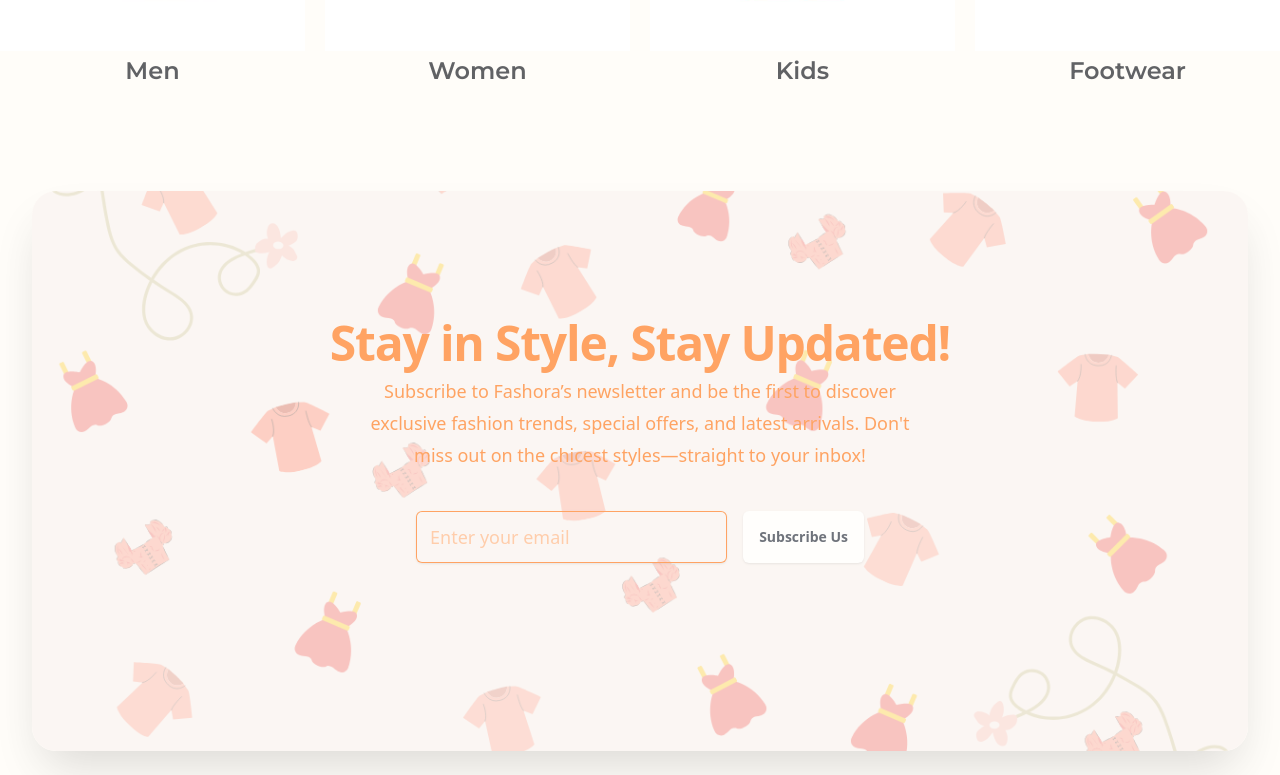
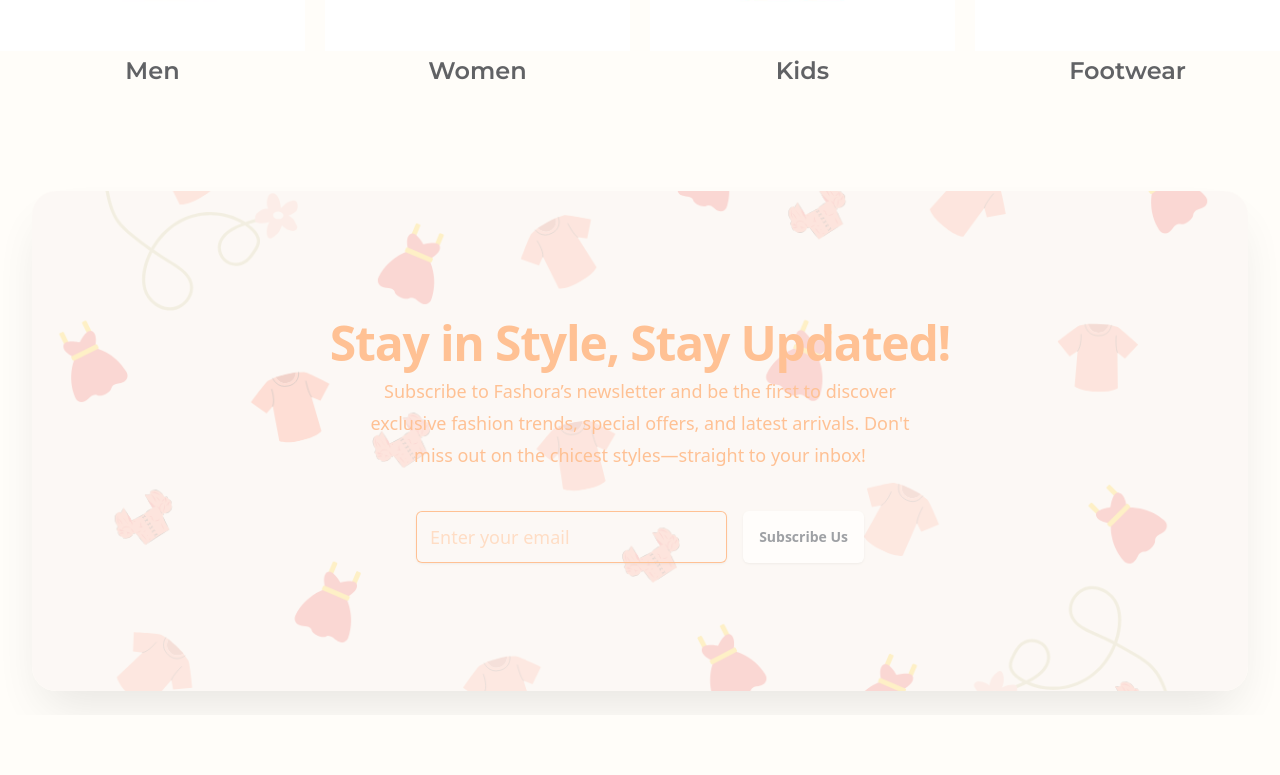
Before and after one commit to Bashitha267/fashoraFE, a React (Vite) app: page / in a window 1280 px wide. Shown: the part 2201-2976 px from the top of the page. After the commit the page ends 2916 px from the top, so only its background shows below. Built offline with nearby package versions, Linux system fonts and the light colour scheme; a web font is replaced by a local one.

Commit message:
NewsLetter image height fixed

```diff
--- a/src/components/NewsLetter.tsx
+++ b/src/components/NewsLetter.tsx
@@ -4,13 +4,13 @@
     return (
 
         <div className="mt-16 md:max-w-[160vh] px-6 sm:mt-16 lg:px-8 mx-auto mb-6">
-          <div className="relative isolate overflow-hidden  px-6 py-15 shadow-2xl rounded-2xl sm:rounded-3xl sm:px-24 xl:py-32" style={{
+          <div className="md:h-[50vh] relative isolate overflow-hidden  px-6 py-15 shadow-2xl rounded-2xl sm:rounded-3xl sm:px-24 xl:py-32" style={{
             backgroundImage: `url(${bgimage})`,
             backgroundSize: 'cover',
             backgroundPosition: 'center',
             backgroundRepeat: 'no-repeat',
-            height:'70vh',
-            opacity:'60%'
+            height:'auto',
+            opacity:'40%'
 
 
           }} >
```
